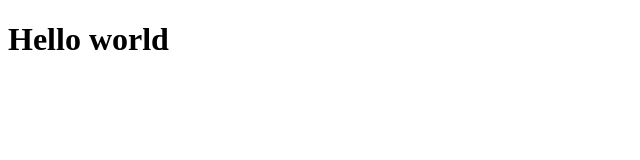
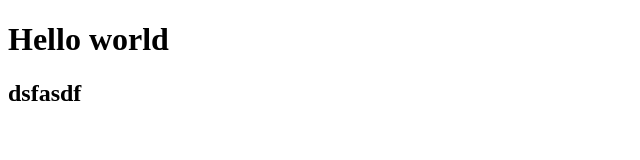
Before and after one commit to DimaMalyshenko/HWGitHub, a plain HTML site: page index.html in a window 1280 px wide. Shown: the whole page, without its empty margins (0-640 px from the left). Drawn offline with Linux system fonts and the light colour scheme.

Commit message:
second commit

```diff
--- a/index.html
+++ b/index.html
@@ -8,5 +8,6 @@
 </head>
 <body>
     <h1>Hello world</h1>
+    <h2>dsfasdf</h2>
 </body>
 </html>
```
